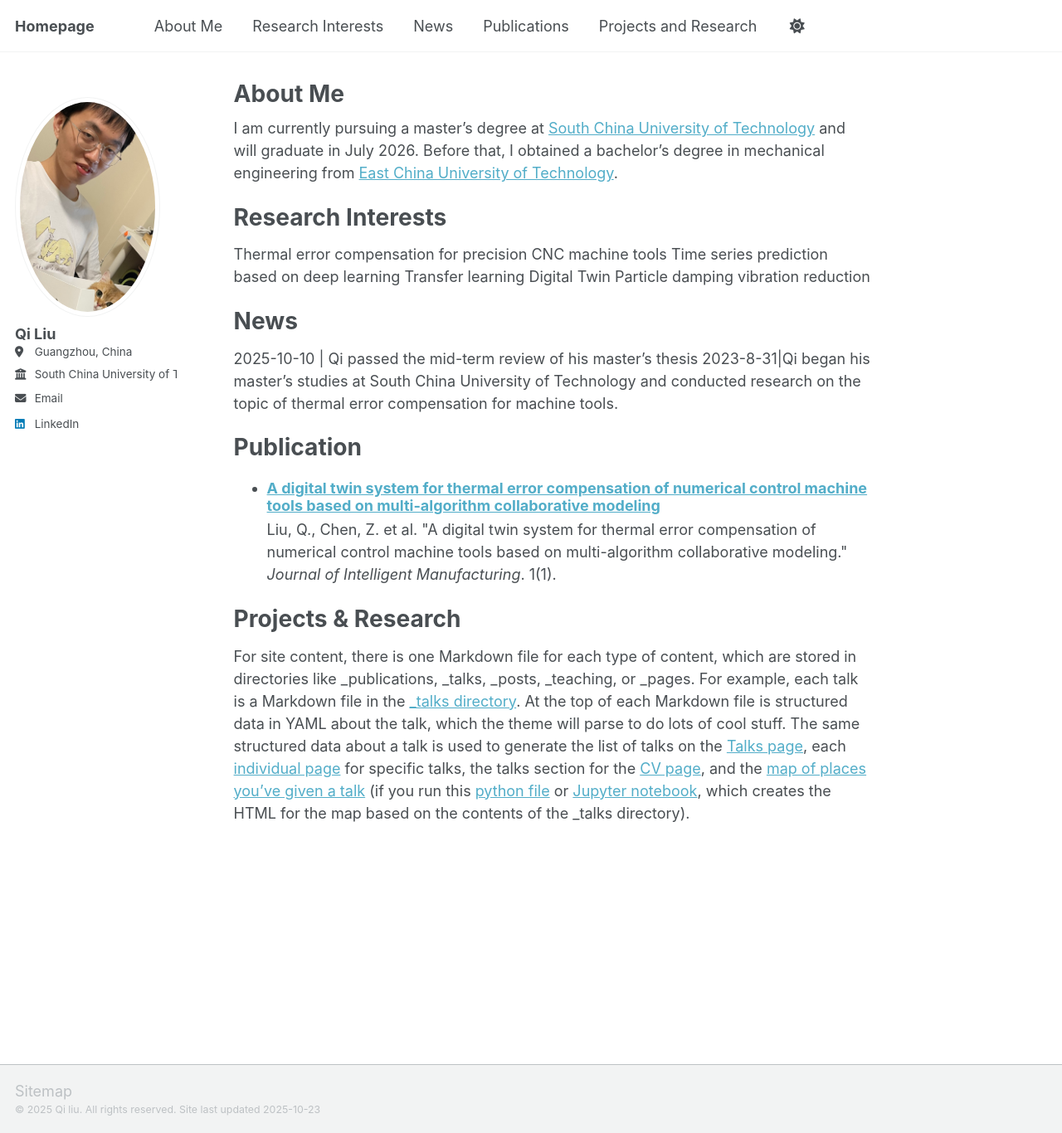
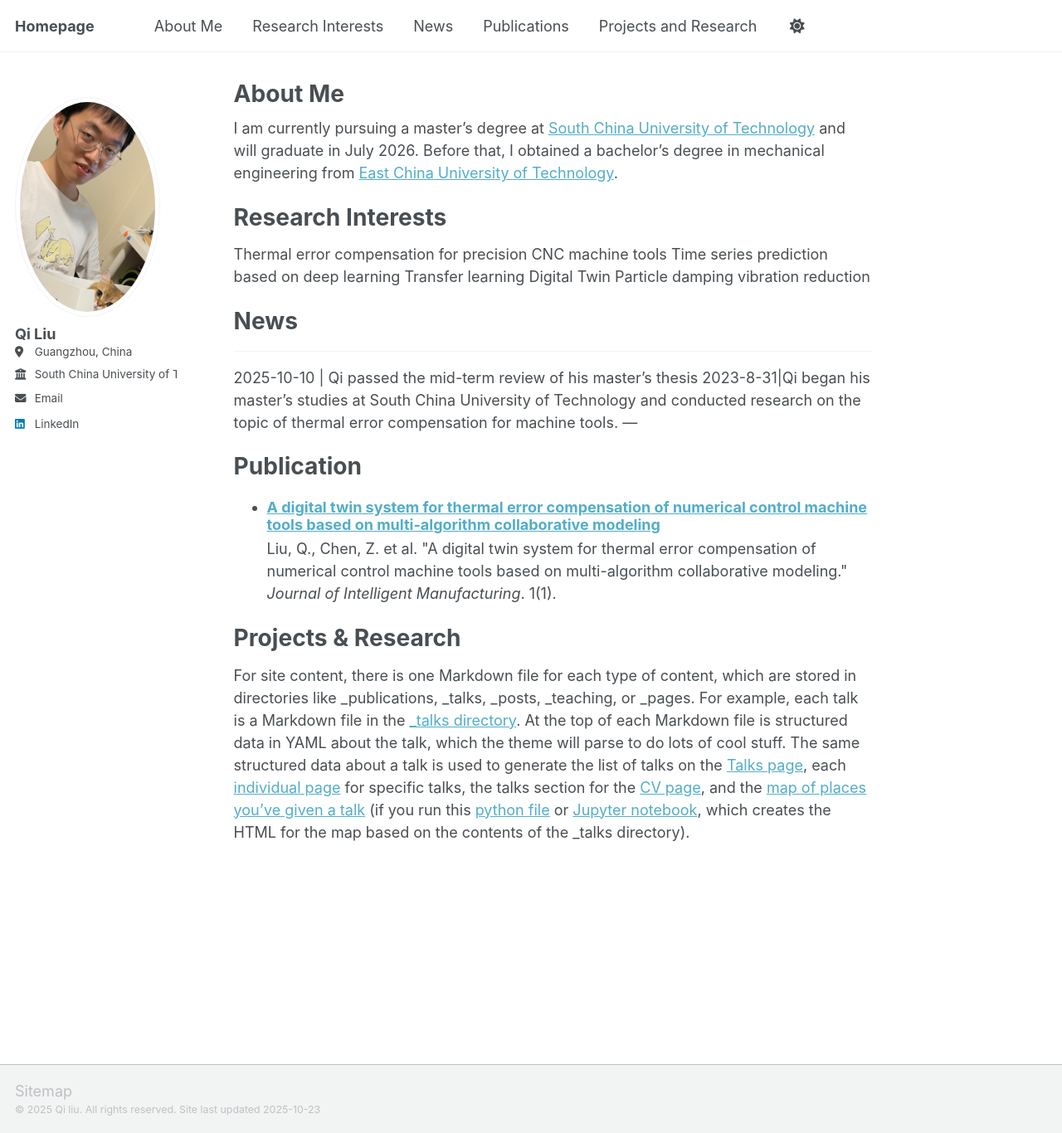
Before and after one commit to qiliu0701/qiliu0701.github.io, a Jekyll site: the page built from _pages/about.md, in a window 1280 px wide and 1366 px high. Shown: the whole window at 83% size. Built offline with Jekyll 4.4.1, drawn with Linux system fonts in a browser that asks for light colours; a script that is not in the unit is left out.

Commit message:
Update about.md

```diff
--- a/_pages/about.md
+++ b/_pages/about.md
@@ -19,11 +19,19 @@ Particle damping vibration reduction
 
 News
 ======
+---
 2025-10-10 | Qi passed the mid-term review of his master's thesis
 2023-8-31|Qi began his master's studies at South China University of Technology and conducted research on the topic of thermal error compensation for machine tools.
+---
 
 Publication
 ======
+<ul>
+  {% for post in site.publications reversed %}
+
+  {% endfor %}
+</ul>
+
 <ul>
   {% for post in site.publications reversed %}
     {% include archive-single-cv.html %}
```
